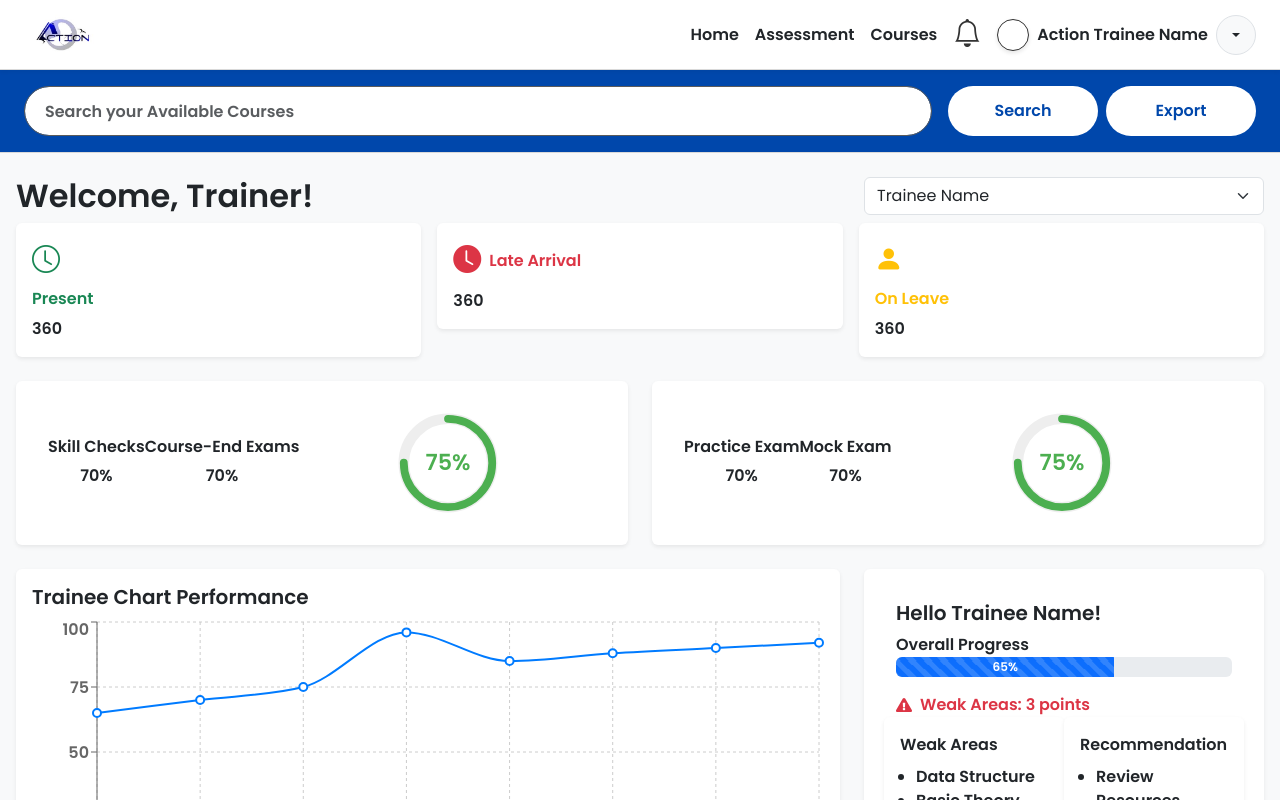
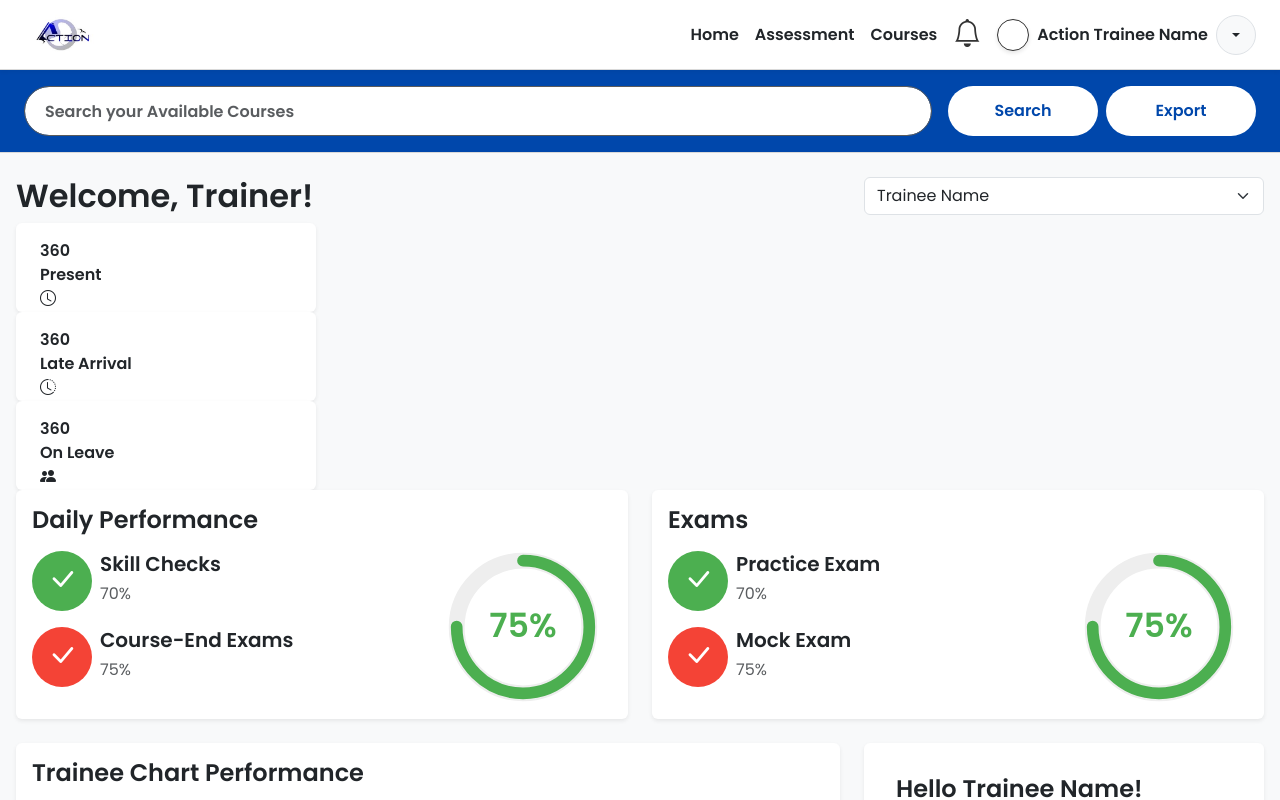
Before and after one commit to kyleramirez143/ACTION_LMS, a React (Vite) app in the folder frontend/lms-proj/: page /trainer/dashboard in a window 1280 px wide. Built offline with nearby package versions, Linux system fonts and the light colour scheme.

Commit message:
add trainer dashboard.

```diff
--- a/frontend/lms-proj/src/trainer/Dashboard.css
+++ b/frontend/lms-proj/src/trainer/Dashboard.css
@@ -45,3 +45,82 @@
     box-shadow: 0 .5rem 1rem rgba(0, 0, 0, .15);
     /* adds shadow */
 }
+
+.present-circle {
+    background-color: #d1fae5;
+    /* green-100 */
+    color: #10b981;
+    /* green-500 */
+}
+
+.late-circle {
+    background-color: #fee2e2;
+    /* red-100 */
+    color: #ef4444;
+    /* red-500 */
+}
+
+.leave-circle {
+    background-color: #fef3c7;
+    /* yellow-100 */
+    color: #f59e0b;
+    /* yellow-500 */
+}
+
+/* StatCard container */
+.card {
+    background-color: white;
+    border: none;
+    border-radius: 0.5rem;
+    box-shadow: 0 2px 6px rgba(0, 0, 0, 0.08);
+}
+
+/* Title styling */
+.card h6 {
+    font-weight: 600;
+    margin-bottom: 1rem;
+}
+
+/* Stat rows */
+.stat-row {
+    display: flex;
+    align-items: center;
+    gap: 0.5rem;
+    margin-bottom: 1rem;
+}
+
+/* Colored circular icons */
+.stat-icon {
+    width: 24px;
+    height: 24px;
+    border-radius: 50%;
+    display: flex;
+    align-items: center;
+    justify-content: center;
+}
+
+.stat-icon.green {
+    background-color: #4caf50;
+}
+
+.stat-icon.red {
+    background-color: #f44336;
+}
+
+.stat-icon i {
+    color: white;
+    font-size: 12px;
+}
+
+/* Circular progress container */
+.circular-chart {
+    max-width: 100px;
+    margin-left: auto;
+}
+
+/* Optional: spacing between stats and progress */
+.stat-content {
+    display: flex;
+    justify-content: space-between;
+    align-items: center;
+}
--- a/frontend/lms-proj/src/trainer/Dashboard.jsx
+++ b/frontend/lms-proj/src/trainer/Dashboard.jsx
@@ -9,7 +9,7 @@
 
 const CircularProgress = ({ percent }) => (
     <div style={{ width: '100px', margin: 'auto' }}>
-        <svg viewBox="0 0 36 36" className="circular-chart" style={{ width: '100%' }}>
+        <svg viewBox="0 0 36 36" className="circular-chart" style={{ height: "150px" }}>
             <path
                 d="M18 2.0845
            a 15.9155 15.9155 0 0 1 0 31.831
@@ -37,46 +37,85 @@
 
 const StatCard = ({ title, stats, showProgress }) => (
     <div className="card border-0 shadow-sm bg-white rounded p-3 mb-4">
-        <div className="card-body d-flex justify-content-around align-items-center text-center">
-            {stats.map(({ label, value }) => (
-                <div key={label}>
-                    <h6 className="fw-semibold">{label}</h6>
-                    <p className="mb-0">{value}</p>
+        <h4 className="fw-semibold mb-3">{title}</h4>
+        <div className="row align-items-center">
+            <div className="col-md-7">
+                {stats.map(({ label, value, iconColor, extra }) => (
+                    <div key={label} className="d-flex align-items-center gap-2 mb-3">
+                        <div className="rounded-circle d-flex align-items-center justify-content-center"
+                            style={{
+                                width: '60px',
+                                height: '60px',
+                                backgroundColor: iconColor,
+                            }}
+                        >
+                            <i className="bi bi-check-lg text-white" style={{ fontSize: '30px' }}></i>
+                        </div>
+                        <div>
+                            <h5 className="fw-semibold">{label}</h5>
+                            <h6 className="text-muted">{value}</h6>
+                            {extra && <div className="mt-1">{extra}</div>}
+                        </div>
+                    </div>
+                ))}
+            </div>
+            {showProgress && (
+                <div className="col-md-5 d-flex justify-content-center">
+                    <CircularProgress percent={75} />
                 </div>
-            ))}
-            {showProgress && <CircularProgress percent={75} />}
+            )}
         </div>
     </div>
 );
 
-const AttendanceCard = () => (
-    <div className="row g-3 mb-4">
-        <div className="col-md-4">
-            <div className="bg-white rounded shadow-sm p-3 d-flex flex-column">
-                <i className="bi bi-clock text-success fs-3 mb-2"></i>
-                <h6 className="fw-semibold text-success">Present</h6>
-                <p className="mb-0 fw-bold">360</p>
-            </div>
+
+const AttendanceCard = () => {
+    const items = [
+        {
+            label: "Present",
+            count: 360,
+            icon: "bi-clock",
+            colorClass: "present-circle",
+        },
+        {
+            label: "Late Arrival",
+            count: 360,
+            icon: "bi-clock-history",
+            colorClass: "late-circle",
+        },
+        {
+            label: "On Leave",
+            count: 360,
+            icon: "bi-people-fill",
+            colorClass: "leave-circle",
+        },
+    ];
+
+    return (
+        <div className="grid grid-cols-1 md:grid-cols-3 gap-4">
+            {items.map((it, idx) => (
+                <div
+                    key={idx}
+                    className="flex items-center justify-between px-4 py-3 bg-white rounded shadow-sm"
+                    style={{ width: "300px", height: "89px" }}
+                >
+                    <div>
+                        <div className="text-xl font-bold leading-tight">{it.count}</div>
+                        <div className="text-sm font-medium text-gray-700">{it.label}</div>
+                    </div>
+
+                    <div
+                        className={`flex items-center justify-center rounded-full ${it.colorClass}`}
+                        style={{ width: "40px", height: "40px" }}
+                    >
+                        <i className={`${it.icon} text-lg`}></i>
+                    </div>
+                </div>
+            ))}
         </div>
-        <div className="col-md-4">
-            <div className="bg-white rounded shadow-sm p-3 d-flex flex-column">
-                <div className="d-flex align-items-center mb-2">
-                    <i className="bi bi-clock-fill text-danger fs-3 me-2"></i>
-                    <h6 className="fw-semibold text-danger mb-0">Late Arrival</h6>
-                </div>
-                <p className="mb-0 fw-bold">360</p>
-            </div>
-        </div>
+    );
+};
 
-        <div className="col-md-4">
-            <div className="bg-white rounded shadow-sm p-3 d-flex flex-column">
-                <i className="bi bi-person-fill text-warning fs-3 mb-2"></i>
-                <h6 className="fw-semibold text-warning">On Leave</h6>
-                <p className="mb-0 fw-bold">360</p>
-            </div>
-        </div>
-    </div>
-);
 
 const TraineeChartCard = () => {
     const data = [
@@ -92,7 +131,7 @@
 
     return (
         <div className="card border-0 shadow-sm bg-white rounded p-3 mb-4">
-            <h5 className="fw-semibold">Trainee Chart Performance</h5>
+            <h4 className="fw-semibold">Trainee Chart Performance</h4>
             <ResponsiveContainer width="100%" height={300}>
                 <LineChart data={data}>
                     <CartesianGrid strokeDasharray="3 3" />
@@ -115,7 +154,7 @@
 const AICoachCard = () => (
     <div className="card border-0 shadow-sm bg-white rounded p-3 mb-4">
         <div className="card-body">
-            <h5 className="fw-semibold">Hello Trainee Name!</h5>
+            <h4 className="fw-semibold">Hello Trainee Name!</h4>
 
             <div className="mb-3">
                 <label className="fw-semibold">Overall Progress</label>
@@ -184,8 +223,8 @@
                 <StatCard
                     title="Daily Performance"
                     stats={[
-                        { label: 'Skill Checks', value: '70%' },
-                        { label: 'Course-End Exams', value: '70%' },
+                        { label: 'Skill Checks', value: '70%', iconColor: '#4caf50' }, // green
+                        { label: 'Course-End Exams', value: '75%', iconColor: '#f44336' }, // red
                     ]}
                     showProgress
                 />
@@ -194,8 +233,8 @@
                 <StatCard
                     title="Exams"
                     stats={[
-                        { label: 'Practice Exam', value: '70%' },
-                        { label: 'Mock Exam', value: '70%' },
+                        { label: 'Practice Exam', value: '70%', iconColor: '#4caf50' },
+                        { label: 'Mock Exam', value: '75%', iconColor: '#f44336' },
                     ]}
                     showProgress
                 />
```
